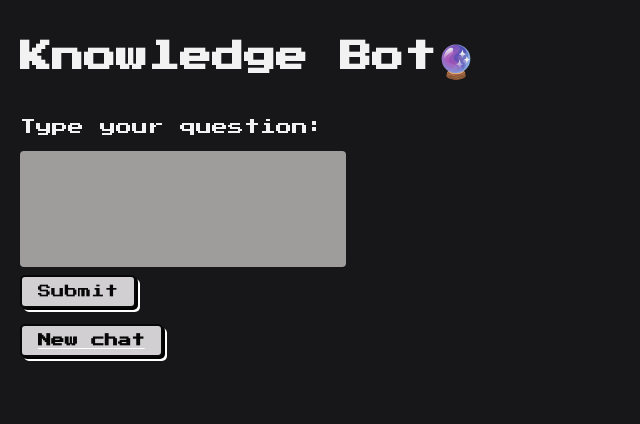
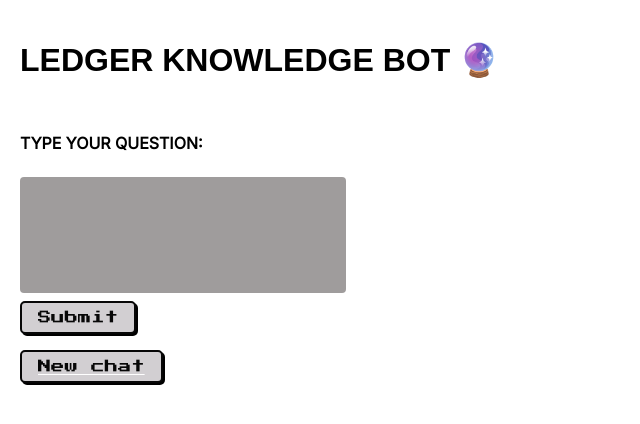
Before and after one commit to djaheny-ledger/knowledge_bot, a Flask app: template templates/index.html in a window 1280 px wide. Shown: the top 424 px of the page, without its empty margins (0-640 px from the left). Run offline with Flask 2, Linux system fonts and the light colour scheme; the template is opened without the code that fills it, so the values that code supplies are empty; parts of the project's set-up code (start-up, migrations or seed data) failed here and were passed over; some libraries are stand-ins or nearby versions; some web fonts are replaced.

Commit message:
Update index.html

```diff
--- a/templates/index.html
+++ b/templates/index.html
@@ -3,18 +3,34 @@
 <head>
     <meta charset="UTF-8">
     <meta name="viewport" content="width=device-width, initial-scale=1.0">
+    <link href="https://fonts.googleapis.com/css2?family=Inter&display=swap" rel="stylesheet">
     <link href="https://fonts.googleapis.com/css2?family=Press+Start+2P&display=swap" rel="stylesheet">
     <title>Knowledge Bot</title>
     <style>
+
+        @font-face {
+            font-family: 'HM Alpha Mono';
+            src: url('./fonts/BBALP00A.ttf') format('truetype');
+            font-weight: normal;
+            font-style: normal;
+        }
+
         body {
+            background-repeat: no-repeat;
+            background-size: cover;
             display: flex;
             flex-direction: column;
             font-family: "Open Sans", sans-serif;
-            background-color: rgb(23, 23, 26);
-            color: rgba(255, 255, 255, 0.945);
+            background-color: white;
+            color: black;
             padding: 12px;
-            font-family: 'Press Start 2P', cursive;
+            --text-font-family: 'Inter', sans-serif;
+            --heading-font-family: 'HM Alpha Mono', sans-serif;
         }
+
+        h1 {
+            font-family: var(--heading-font-family);
+            }
 
         button {
             display: flex;
@@ -106,6 +122,9 @@
             transform: translate(-2px, 2px);
         }
 
+        #submit-btn:disabled {
+            background: grey; // or any other style you want
+        }
 
         .response-container {
             margin-top: 16px;
@@ -173,25 +192,31 @@
             animation: typewriter 1s steps(50, end) forwards;
         }
 
+        p {
+            font-family: var(--text-font-family);
+        }
+
     </style>
 </head>
-<body>
-    <h1>Knowledge Bot&#128302;</h1>
+<body style="background-color: white; color: black; padding: 12px; font-family: 'Press Start 2P', cursive;">
+    <h1>LEDGER KNOWLEDGE BOT &#128302;</h1>
     <div class="conversation-wrapper">
         <div id="conversation-container"></div>
     </div>
     <form>
-        <label for="input">Type your question:</label>
+        <label for="input"><p><b>TYPE YOUR QUESTION:</b></p></label>
         <input type="text" name="input" id="input">
+        <div id="warning" style="display:none;color:red;margin-top: 8px; margin-bottom: 8px; font-size: small;">&#9888;&#65039;Please remove email/street addresses.</div>
         <input type="submit" value="Submit" id="submit-btn">
     </form>
 
-    <div class="loading" style="display:none;">Loading...</div>
+
+    <div class="loading" style="display:none;"><p><b>Thinking...&#129300;</b></p></div>
 
 
     <section id="try-again">
         <a href="http://127.0.0.1:8000/gpt">
-            <button class="try-button"><b>New chat</b></button>
+            <button class="try-button">New chat</button>
         </a>
     </section>
 
@@ -204,17 +229,36 @@
     const fithEle = document.getElementById('try-again')
     fithEle.style.display = 'none'
 
-    function makeLinksClickable(text) {
-        var urlPattern = /((https?:\/\/)|(www\.))[^\s]+/ig;
-        return text.replace(urlPattern, function(match) {
-            if (match.slice(-1) === '.') {
-                match = match.slice(0, -1);
+    $(document).ready(function() {
+        var emailRegex = /[a-z0-9._%+-]+@[a-z0-9.-]+\.[a-z]{2,}$/i;
+        var addressRegex = /\d+ [\w\s]{1,20}(street|st|drive|dr|avenue|ave|road|rd|rue|boulevard|avenue|chemin)\.?/i;
+        var warningDiv = document.getElementById('warning');
+        var submitBtn = document.getElementById('submit-btn');
+
+        document.getElementById('input').addEventListener('input', function(e) {
+            if (emailRegex.test(e.target.value) || addressRegex.test(e.target.value)) {
+                warningDiv.style.display = 'block';
+                submitBtn.disabled = true;
+            } else {
+                warningDiv.style.display = 'none';
+                submitBtn.disabled = false;
             }
-            var cleanedUrl = cleanUrlPatterns(match);
-            var prefix = /^https?:\/\//.test(cleanedUrl) ? '' : 'http://';
-            return '<a href="' + prefix + cleanedUrl + '" target="_blank">' + cleanedUrl + '</a>';
         });
-    }
+    });
+
+
+    // No longer needed since ChatGPT now outputs hyperlinks
+    //function makeLinksClickable(text) {
+    //     var urlPattern = /((https?:\/\/)|(www\.))[^\s]+/ig;
+    //     return text.replace(urlPattern, function(match) {
+    //         if (match.slice(-1) === '.') {
+    //             match = match.slice(0, -1);
+    //         }
+    //         var cleanedUrl = cleanUrlPatterns(match);
+    //         var prefix = /^https?:\/\//.test(cleanedUrl) ? '' : 'http://';
+    //         return '<a href="' + prefix + cleanedUrl + '" target="_blank">' + cleanedUrl + '</a>';
+    //     });
+    // }
 
 
     function cleanUrlPatterns(url) {
@@ -268,9 +312,9 @@
                 response_div.innerHTML = text;
 
                 if (isTag) {
-                    setTimeout(typeNextChar, 10);
+                    setTimeout(typeNextChar, 5);
                 } else {
-                    setTimeout(typeNextChar, 10);
+                    setTimeout(typeNextChar, 5);
                 }
             } else {
                 if (typeof callback === "function") {
@@ -280,6 +324,15 @@
         }
 
         typeNextChar();
+    }
+
+    function makeLinksOpenInNewTab(input) {
+        var dom = new DOMParser().parseFromString(input, 'text/html');
+        var links = dom.getElementsByTagName('a');
+        for(var i=0; i<links.length; i++) {
+            links[i].setAttribute('target', '_blank');
+        }
+        return dom.body.innerHTML;
     }
 
 
@@ -302,14 +355,14 @@
     }
 
 
-    function updateUrls(text) {
-        var urlPattern = /((https?:\/\/)|(www\.))[^\s]+/ig;
-        return text.replace(urlPattern, function(match) {
-            var cleanedUrl = cleanUrlPatterns(match);
-            var prefix = /^https?:\/\//.test(cleanedUrl) ? '' : 'http://';
-            return '<a href="' + prefix + cleanedUrl + '" target="_blank">' + cleanedUrl + '</a>';
-        });
-    }
+    // function updateUrls(text) {
+    //     var urlPattern = /((https?:\/\/)|(www\.))[^\s]+/ig;
+    //     return text.replace(urlPattern, function(match) {
+    //         var cleanedUrl = cleanUrlPatterns(match);
+    //         var prefix = /^https?:\/\//.test(cleanedUrl) ? '' : 'http://';
+    //         return '<a href="' + prefix + cleanedUrl + '" target="_blank">' + cleanedUrl + '</a>';
+    //     });
+    // }
 
 
     $(function() {
@@ -317,6 +370,7 @@
             event.preventDefault();
             var input_text = $('#input').val();
             $('.loading').show();
+            $('#submit-btn').prop('disabled', true);
             $.ajax({
                 type: 'POST',
                 url: '/api',
@@ -335,7 +389,10 @@
                     var chatbot_output = conv.makeHtml(response.output);
 
                     // Make links clickable
-                    chatbot_output = makeLinksClickable(chatbot_output);
+                    //chatbot_output = makeLinksClickable(chatbot_output);
+
+                    //Make links open in new tab
+                    chatbot_output = makeLinksOpenInNewTab(chatbot_output);
 
                     updateConversation(user_input, chatbot_output);
                     $('#input').val('');
@@ -343,11 +400,16 @@
 
                 error: function() {
                     $('.loading').hide();
+                },
+
+                complete: function() {
+                    $('#submit-btn').prop('disabled', false);
                 }
             });
         });
     });
 
+
     fithEle.style.display = 'flex'
 </script>
 
```
